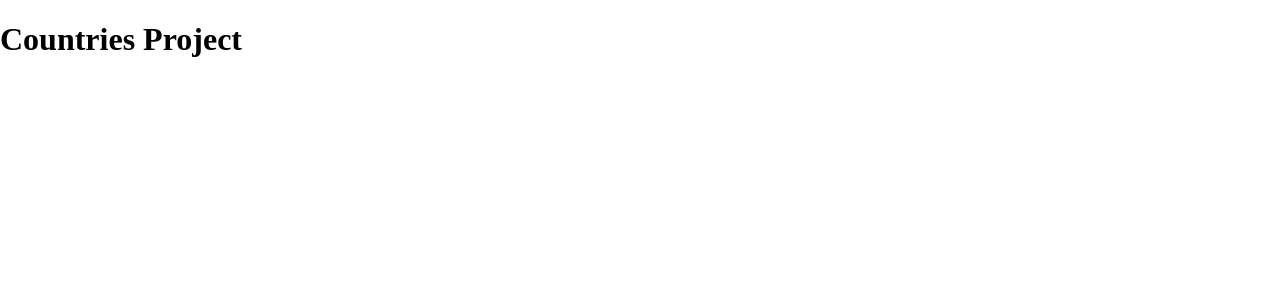
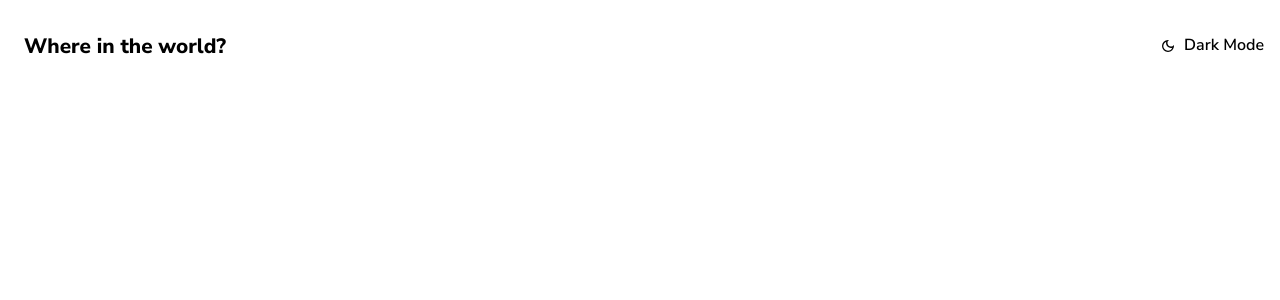
Before and after one commit to winstein27/countries, a React app: page / in a window 1280 px wide. Shown: the top 300 px of the page. Built offline with nearby package versions, Linux system fonts and the light colour scheme; the HTML template or start-up script is replaced by a standard one.

Commit message:
:sparkles: feat: add header
Adding header and react icons to the project

```diff
--- a/package.json
+++ b/package.json
@@ -11,7 +11,8 @@
   },
   "dependencies": {
     "react": "^18.2.0",
-    "react-dom": "^18.2.0"
+    "react-dom": "^18.2.0",
+    "react-icons": "^4.8.0"
   },
   "devDependencies": {
     "@types/react": "^18.0.28",
--- a/src/App.tsx
+++ b/src/App.tsx
@@ -1,6 +1,7 @@
+import Header from "./components/Header";
+
 function App() {
-
-  return <h1>Countries Project</h1>;
+  return <Header />;
 }
 
-export default App
+export default App;
--- /dev/null
+++ b/src/components/Header.module.css
@@ -0,0 +1,34 @@
+.container {
+  width: 100%;
+}
+
+.header {
+  max-width: 1440px;
+  margin: auto;
+  display: flex;
+  justify-content: space-between;
+  padding: 1.5rem 1rem;
+}
+
+.title {
+  margin: 0;
+  padding: 0.5rem;
+}
+
+.button {
+  background: none;
+  border: none;
+  padding: 0;
+  font-weight: 600;
+}
+
+.button svg {
+  vertical-align: middle;
+  margin: 0.5rem;
+}
+
+@media (min-width: 375px) {
+  .title {
+    font-size: 1.3rem;
+  }
+}
--- /dev/null
+++ b/src/components/Header.tsx
@@ -0,0 +1,19 @@
+import { MdOutlineDarkMode } from "react-icons/md";
+
+import styles from "./Header.module.css";
+
+const Header = () => {
+  return (
+    <header className={styles.container}>
+      <div className={styles.header}>
+        <h2 className={styles.title}>Where in the world?</h2>
+        <button className={styles.button}>
+          <MdOutlineDarkMode />
+          Dark Mode
+        </button>
+      </div>
+    </header>
+  );
+};
+
+export default Header;
--- a/src/index.css
+++ b/src/index.css
@@ -1,5 +1,9 @@
+@import url("https://fonts.googleapis.com/css2?family=Nunito+Sans:wght@300;600;800&display=swap");
+
 * {
   box-sizing: border-box;
+  font-family: "Nunito Sans", system-ui, sans-serif;
+  font-size: 1rem;
 }
 
 body {
```
Also changed, not shown: src/main.tsx (+7 -7 lines), 1 other file (tests, documents, lock files or other folders).
